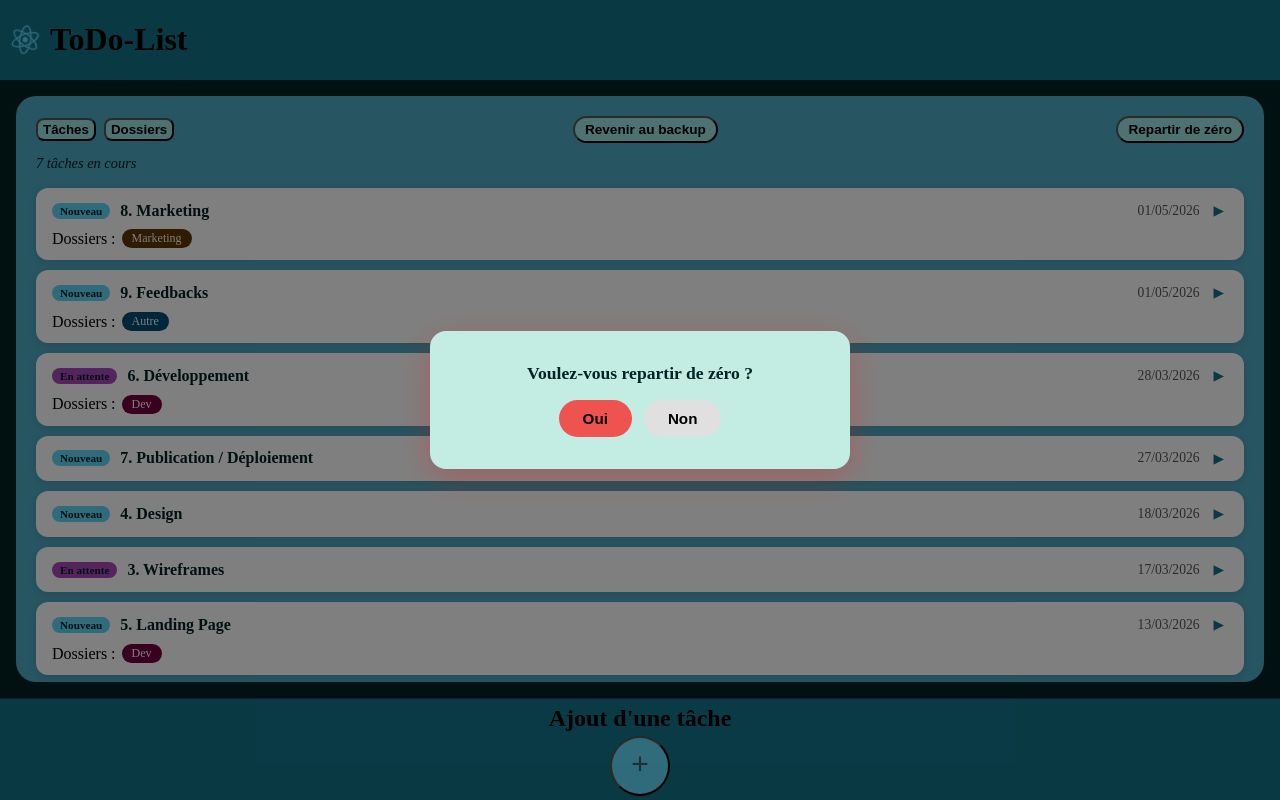
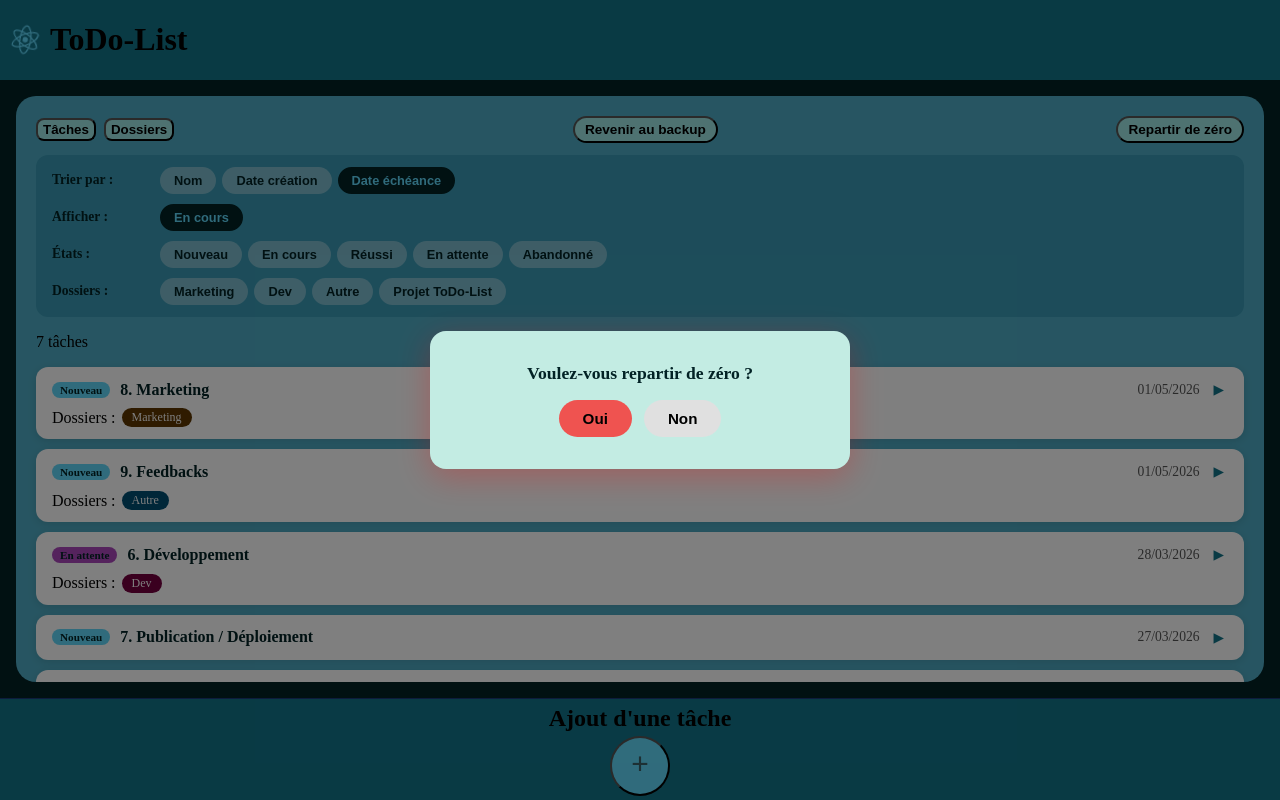
Before and after one commit to orianeMEJEAN/Projet-ToDo_List, a React (Create React App) app: page / in a window 1280 px wide. Built offline with nearby package versions, Linux system fonts and the light colour scheme.

Commit message:
ajout des filtres v1

```diff
--- /dev/null
+++ b/src/components/filtre/Filtre.css
@@ -0,0 +1,51 @@
+.filtreContainer {
+    display: flex;
+    flex-direction: column;
+    gap: 10px;
+    background: #3a9ab5;
+    border-radius: 12px;
+    padding: 12px 16px;
+    margin-bottom: 12px;
+}
+
+.filtreSection {
+    display: flex;
+    align-items: center;
+    flex-wrap: wrap;
+    gap: 8px;
+}
+
+.filtreLabel {
+    font-size: 0.85rem;
+    font-weight: 700;
+    color: #022225;
+    min-width: 100px;
+}
+
+.filtreBtns {
+    display: flex;
+    flex-wrap: wrap;
+    gap: 6px;
+}
+
+.filtreBtn {
+    background: #ffffff55;
+    color: #022225;
+    border: 2px solid transparent;
+    border-radius: 20px;
+    padding: 4px 12px;
+    font-size: 0.8rem;
+    font-weight: 600;
+    cursor: pointer;
+    transition: 0.2s;
+}
+
+.filtreBtn:hover {
+    background: #ffffffaa;
+}
+
+.filtreBtnActive {
+    background: #022225;
+    color: #60d8f9;
+    border-color: #022225;
+}
--- /dev/null
+++ b/src/components/filtre/Filtre.jsx
@@ -0,0 +1,99 @@
+import { Etats } from "../../enums/Etats";
+import { useTodo } from "../../context/TodoContext";
+import "./Filtre.css";
+
+const Tri = [
+    { label: "Nom", valeur: "nom" },
+    { label: "Date création", valeur: "date_creation" },
+    { label: "Date échéance", valeur: "date_echeance" },
+];
+
+const Filtre = ({
+                    tri,
+                    setTri,
+                    filtreEtats,
+                    setFiltreEtats,
+                    filtreDossiers,
+                    setFiltreDossiers,
+                    enCoursActif,
+                    setEnCoursActif }) => {
+    const { dossiers } = useTodo();
+
+    const toggleEtat = (etat) => {
+        setFiltreEtats((prev) =>
+            prev.includes(etat) ? prev.filter((e) => e !== etat) : [...prev, etat]
+        );
+    };
+
+    const toggleDossier = (id) => {
+        setFiltreDossiers((prev) =>
+            prev.includes(id) ? prev.filter((d) => d !== id) : [...prev, id]
+        );
+    };
+
+    return (
+        <div className="filtreContainer">
+
+            <div className="filtreSection">
+                <span className="filtreLabel">Trier par :</span>
+                <div className="filtreBtns">
+                    {Tri.map((t) => (
+                        <button
+                            key={t.valeur}
+                            className={`filtreBtn ${tri === t.valeur ? "filtreBtnActive" : ""}`}
+                            onClick={() => setTri(t.valeur)}
+                        >
+                            {t.label}
+                        </button>
+                    ))}
+                </div>
+            </div>
+
+            <div className="filtreSection">
+                <span className="filtreLabel">Afficher :</span>
+                <div className="filtreBtns">
+                    <button
+                        className={`filtreBtn ${enCoursActif ? "filtreBtnActive" : ""}`}
+                        onClick={() => setEnCoursActif(!enCoursActif)}
+                    >
+                        En cours
+                    </button>
+                </div>
+            </div>
+
+            <div className="filtreSection">
+                <span className="filtreLabel">États :</span>
+                <div className="filtreBtns">
+                    {Object.values(Etats).map((etat) => (
+                        <button
+                            key={etat}
+                            className={`filtreBtn ${filtreEtats.includes(etat) ? "filtreBtnActive" : ""}`}
+                            onClick={() => toggleEtat(etat)}
+                        >
+                            {etat}
+                        </button>
+                    ))}
+                </div>
+            </div>
+
+            {dossiers.length > 0 && (
+                <div className="filtreSection">
+                    <span className="filtreLabel">Dossiers :</span>
+                    <div className="filtreBtns">
+                        {dossiers.map((d) => (
+                            <button
+                                key={d.id}
+                                className={`filtreBtn ${filtreDossiers.includes(d.id) ? "filtreBtnActive" : ""}`}
+                                onClick={() => toggleDossier(d.id)}
+                            >
+                                {d.title}
+                            </button>
+                        ))}
+                    </div>
+                </div>
+            )}
+        </div>
+    );
+};
+
+export default Filtre;
--- a/src/components/list/List.jsx
+++ b/src/components/list/List.jsx
@@ -1,14 +1,17 @@
+import { useState } from "react";
 import { useTodo } from "../../context/TodoContext";
 import { ETAT_TERMINE } from "../../enums/Etats";
 import Tache from "../tache/Tache";
+import Filtre from "../filtre/Filtre";
 import "./List.css";
 
 const List = () => {
     const { taches, dossiers, relations } = useTodo();
 
-    const tachesFiltrees = taches
-        .filter((tache) => !ETAT_TERMINE.includes(tache.etat))
-        .sort((a, b) => new Date(b.date_echeance) - new Date(a.date_echeance));
+    const [tri, setTri] = useState("date_echeance");
+    const [filtreEtats, setFiltreEtats] = useState([]);
+    const [filtreDossiers, setFiltreDossiers] = useState([]);
+    const [enCoursActif, setEnCoursActif] = useState(true);
 
     const getDossiersDeTache = (tacheId) => {
         return relations
@@ -17,10 +20,55 @@ const List = () => {
             .filter(Boolean);
     };
 
+    let tachesFiltrees = [...taches];
+
+    if (enCoursActif)
+    {
+        tachesFiltrees = tachesFiltrees.filter(
+            (t) => !ETAT_TERMINE.includes(t.etat)
+        );
+    }
+
+    if (filtreEtats.length > 0)
+    {
+        tachesFiltrees = tachesFiltrees.filter((t) =>
+            filtreEtats.includes(t.etat)
+        );
+    }
+
+    if (filtreDossiers.length > 0)
+    {
+        tachesFiltrees = tachesFiltrees.filter((t) =>
+            relations.some(
+                (r) => r.tache === t.id && filtreDossiers.includes(r.dossier)
+            )
+        );
+    }
+
+    tachesFiltrees.sort((a, b) => {
+        if (tri === "nom")
+        {
+            return a.title.localeCompare(b.title);
+        }
+
+        if (tri === "date_creation")
+        {
+            return new Date(b.date_creation) - new Date(a.date_creation);
+        }
+
+        return new Date(b.date_echeance) - new Date(a.date_echeance);
+    });
+
     return (
-        <div className="listContainer">
-            <p className="listInfo">
-                {tachesFiltrees.length} tâche{tachesFiltrees.length > 1 ? "s" : ""} en cours
+        <div className="list-container">
+            <Filtre
+                tri={tri} setTri={setTri}
+                filtreEtats={filtreEtats} setFiltreEtats={setFiltreEtats}
+                filtreDossiers={filtreDossiers} setFiltreDossiers={setFiltreDossiers}
+                enCoursActif={enCoursActif} setEnCoursActif={setEnCoursActif}
+            />
+            <p className="list-info">
+                {tachesFiltrees.length} tâche{tachesFiltrees.length > 1 ? "s" : ""}
             </p>
             <ul className="list">
                 {tachesFiltrees.map((tache) => (
```
